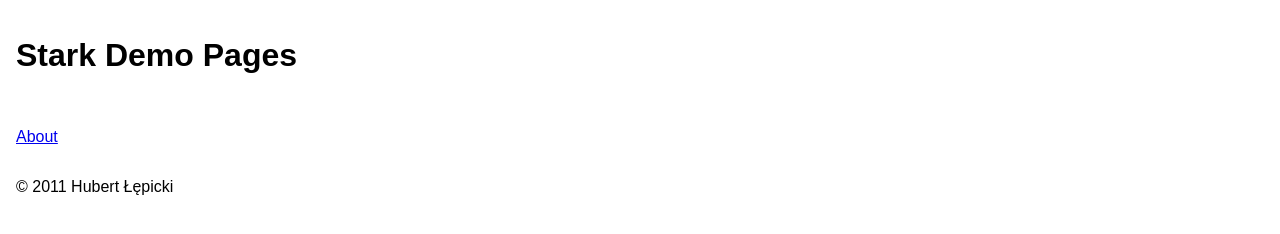
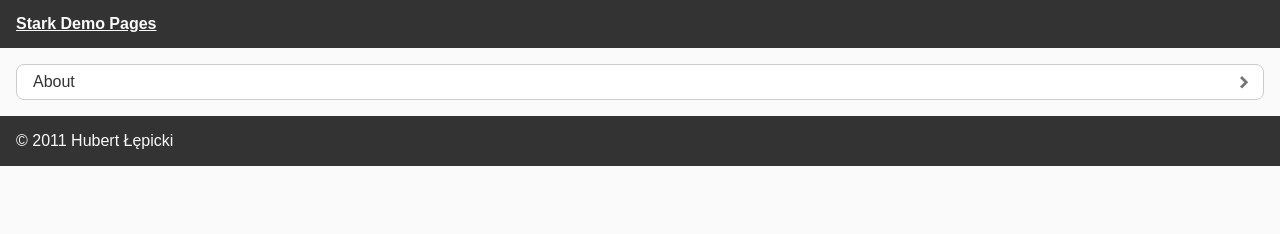
Before and after one commit to hubertlepicki/stark, a plain HTML site: page index.html in a window 1280 px wide. Drawn offline with Linux system fonts and the light colour scheme.

Commit message:
basic list style

```diff
--- a/home.html
+++ b/home.html
@@ -1,8 +1,14 @@
 <header>
-  <h1>Stark Demo Pages</h1>
+  <h1><a href="/index.html">Stark Demo Pages</a></h1>
 </header>
 <section>
-  <a href="/about.html" class="stark-slide-in">About</a>
+  <nav>
+    <ul>
+      <li>
+        <a href="/about.html" class="stark-slide-in">About</a>
+      </li>
+    </ul>
+  </nav>
 </section>
 <footer>
   &copy; 2011 Hubert Łępicki
--- a/javascripts/stark.js
+++ b/javascripts/stark.js
@@ -23,7 +23,7 @@ $(function() {
     event.preventDefault();
     history.pushState({ }, '', this.href)
     var slide_from = $(this).hasClass("stark-slide-in") ? "right" : "left";
-    $(this).parents("stark-nav-item").addClass("stark-active");
+    $(this).addClass("stark-active");
     slide(this.href, slide_from);
   });
 
--- a/stylesheets/stark.css
+++ b/stylesheets/stark.css
@@ -4,6 +4,7 @@ body {
   font-family: "Droid Sans", "Arial", "sans-serif";
   width: 100%;
   overflow: hidden;
+  background-color: #fafafa;
 }
 
 .stark-page {
@@ -17,6 +18,22 @@ body {
 
 .stark-page section, .stark-page header, .stark-page footer {
   padding: 1em;
+}
+
+.stark-page header, .stark-page footer {
+  color: #fafafa;
+  background-color: #333;
+}
+
+.stark-page header a, .stark-page header a:visited, .stark-page footer, .stark-page footer a:visited {
+  color: #fafafa;
+}
+
+.stark-page header h1 {
+  font-size: 1em;
+  line-height: 1em;
+  margin: 0;
+  padding: 0;
 }
 
 .stark-current-page {
@@ -34,3 +51,40 @@ body {
   top: 0;
   margin-left: 100%;
 }
+
+
+.stark-page nav ul {
+  margin: 0;
+  padding: 0;
+  border: 1px solid #cccccc;
+  border-radius: 0.5em;
+  background-color: white;
+  -webkit-background-clip: padding-box;
+  overflow: hidden;
+}
+
+.stark-page nav ul li {
+  margin: 0;
+  padding: 0;
+  list-style-type: none;
+  border-bottom: 1px solid #cccccc;
+  display: block;
+}
+
+.stark-page nav ul li:last-child {
+  border-bottom: 0;
+}
+
+.stark-page nav ul li a, .stark-page nav ul li a:visited, .stark-page nav ul li a:hover {
+  color: #333333;
+  text-decoration: none;
+  padding: 0.5em 2em 0.5em 1em;
+  display: block;
+  background: transparent url(/images/stark/list_arrow_right.png) no-repeat center right;
+  -webkit-background-clip: padding-box;
+}
+
+a.stark-active {
+  color: #cccccc !important;
+  background-color: #333333 !important;
+}
```
Also changed, not shown: images/stark/list_arrow_right.png (added).
